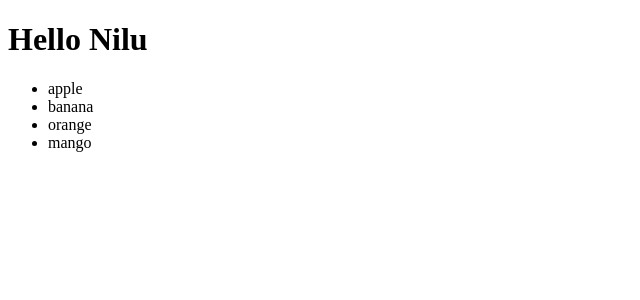
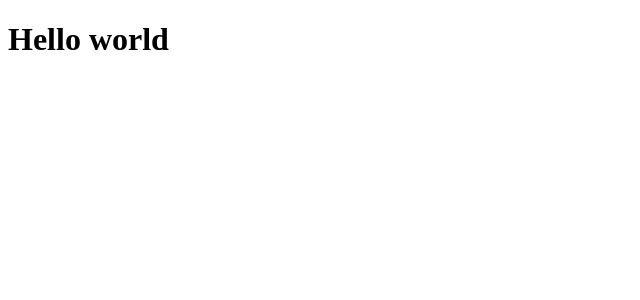
Before and after one commit to arjunmazumder/PhiMart-client, a React (Vite) app: page / in a window 1280 px wide. Shown: the top 300 px of the page, without its empty margins (0-640 px from the left). Built offline with nearby package versions, Linux system fonts and the light colour scheme.

Commit message:
module28.3 components and jsx

```diff
--- a/src/App.jsx
+++ b/src/App.jsx
@@ -1,7 +1,7 @@
 
 // import './App.css'
 import FirstComponent from'./components/FirstComponent';
-import List from './components/list';
+import List from './components/List';
 
 function App() {
 
@@ -9,7 +9,7 @@ function App() {
   return (
     <>
       <FirstComponent></FirstComponent>
-      <List></List>
+      {/* <List></List> */}
     </>
   );
 };
--- a/src/components/FirstComponent.jsx
+++ b/src/components/FirstComponent.jsx
@@ -1,4 +1,4 @@
 const FirstComponent = () => {
-    return <h1>Hello Nilu</h1>;
+    return <h1>Hello world</h1>;
 };
 export default FirstComponent;
```
